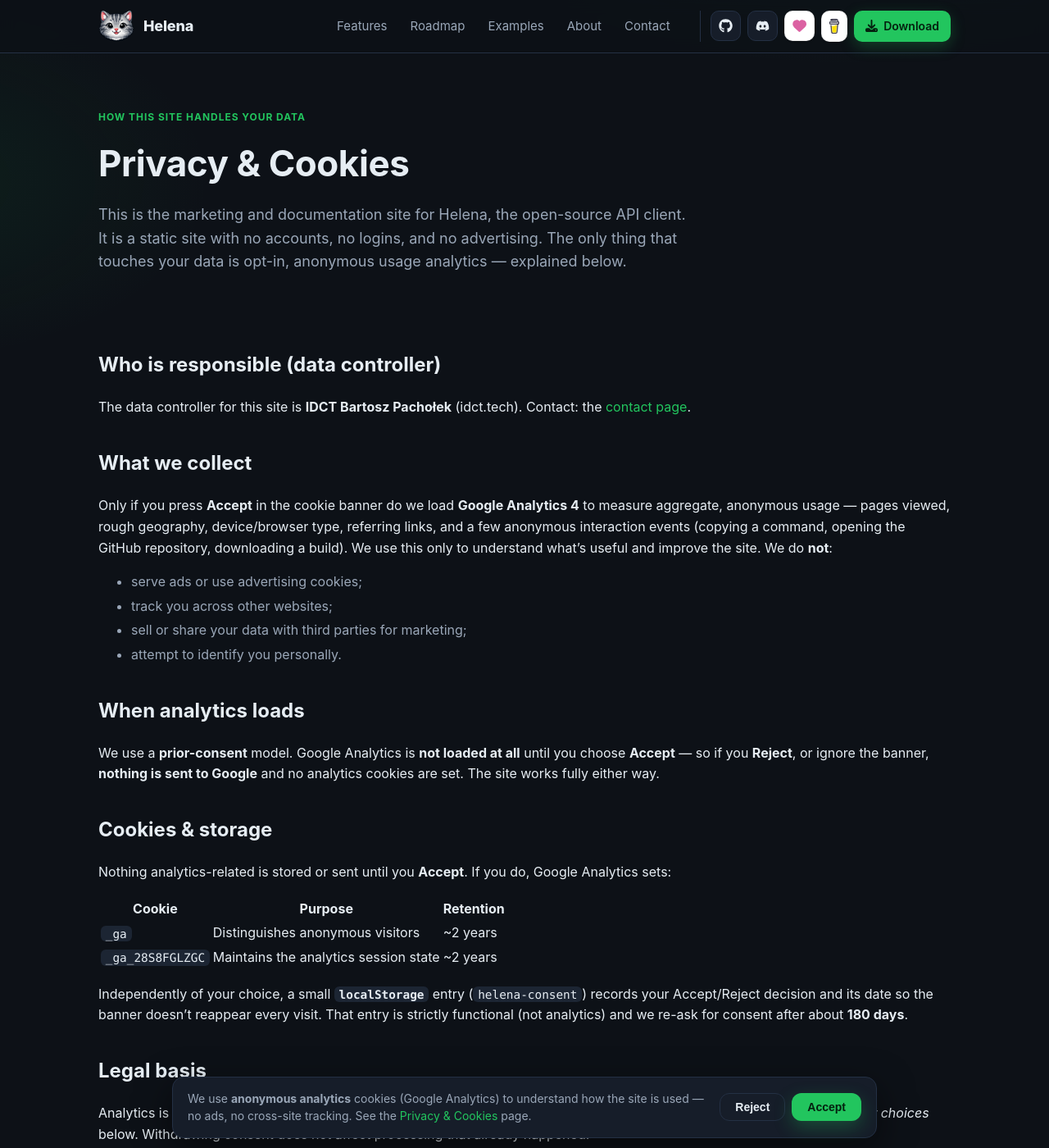
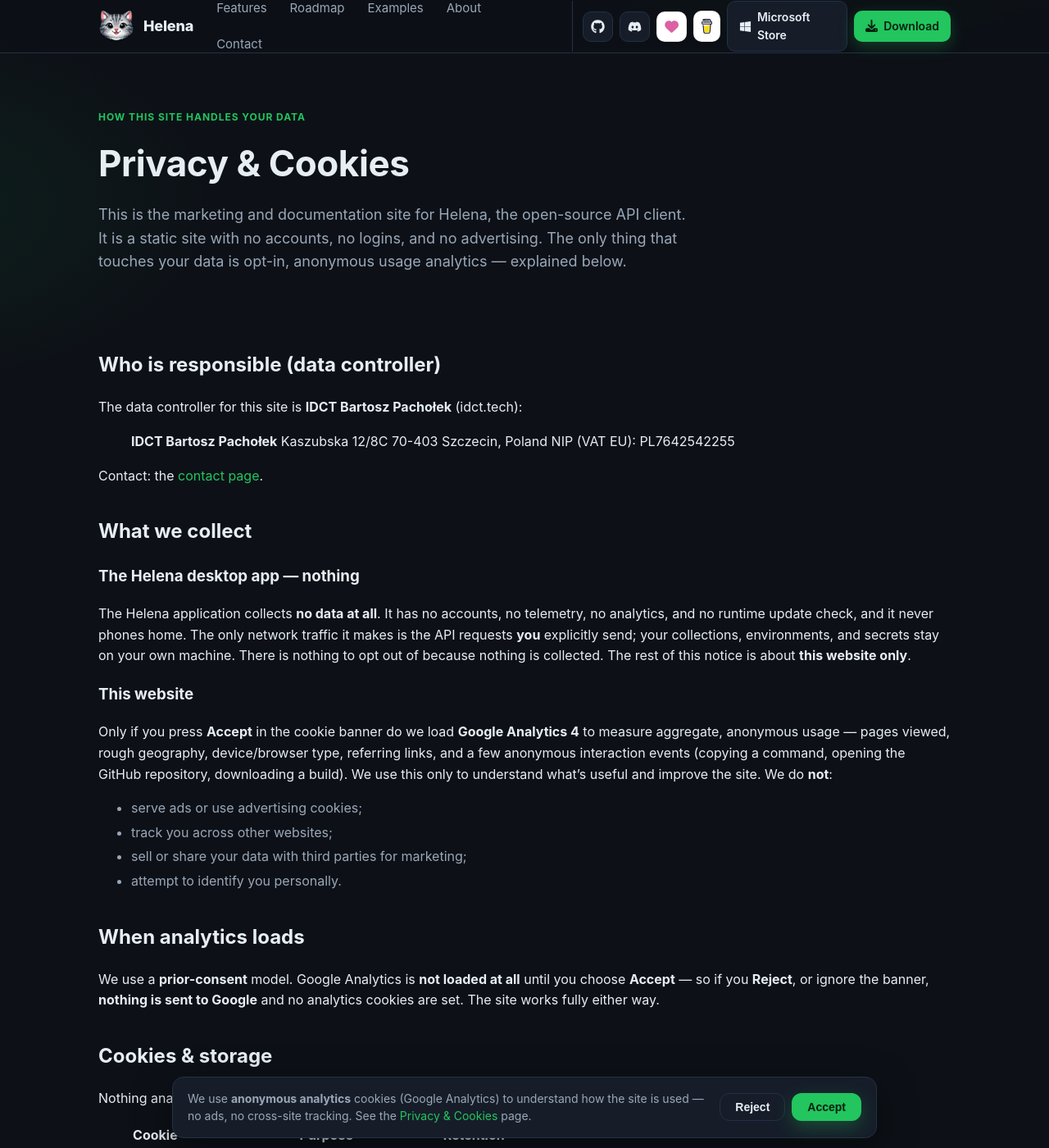
Before and after one commit to ideaconnect/helena, a Jekyll site: the page built from website/privacy.md, in a window 1280 px wide and 1400 px high. Shown: the whole window at 82% size. Built offline with Jekyll 4.4.1, drawn with Linux system fonts in a browser that asks for light colours.

Commit message:
website: add registered address/NIP + app-data notice to privacy; nav Microsoft Store CTA
Privacy policy:
- Add the data controller's registered address (Kaszubska 12/8C, 70-403
  Szczecin, Poland) and NIP / VAT EU (PL7642542255).
- Add an explicit "The Helena desktop app collects nothing" section — no
  accounts, telemetry, analytics, or update check; the app never phones home.
  Clarify the rest of the notice is about the website only (GA4, prior consent).

Nav: add a Microsoft Store CTA next to the Download button (Windows logo icon,
Windows-blue hover accent, icon-only on mobile). No listing exists yet, so it
links to the homepage as a placeholder until the app is published — swap the
href for the apps.microsoft.com URL then.

```diff
--- a/website/_layouts/default.html
+++ b/website/_layouts/default.html
@@ -79,6 +79,8 @@
         <a class="ghost icon-only" href="{{ site.discord }}" aria-label="Join the Discord" title="Join the Discord">{% include icon-discord.svg %}</a>
         <a class="ghost icon-only sponsor" href="{{ site.sponsor }}" aria-label="Sponsor Helena on GitHub" title="Sponsor on GitHub" rel="noopener">{% include icon-sponsor.svg %}</a>
         <a class="ghost icon-only coffee" href="{{ site.coffee }}" aria-label="Buy me a coffee" title="Buy me a coffee" rel="noopener"><img class="ic-img" src="{{ '/assets/img/bmc-brand-icon.png' | relative_url }}" alt="" aria-hidden="true" width="415" height="600"></a>
+        {%- comment -%} Microsoft Store CTA. No listing yet — points to the homepage as a placeholder; swap the href for the apps.microsoft.com URL once the app is published. {%- endcomment -%}
+        <a class="ghost store" href="{{ '/' | relative_url }}" aria-label="Get Helena on the Microsoft Store" title="Get Helena on the Microsoft Store">{% include icon-store.svg %}<span>Microsoft Store</span></a>
         <a class="solid" href="{{ '/download/' | relative_url }}">{% include icon-download.svg %}<span>Download</span></a>
       </div>
     </div>
--- a/website/assets/css/style.css
+++ b/website/assets/css/style.css
@@ -103,6 +103,8 @@
 .nav-cta .sponsor { color: #db61a2; }
 .nav-cta .sponsor:hover { border-color: #db61a2; color: #db61a2; }
 .nav-cta .coffee:hover { border-color: #e2b100; }
+/* Microsoft Store CTA — ghost button with a Windows-blue hover accent. */
+.nav-cta .store:hover { border-color: #0067b8; color: #2b88d8; }
 /* Raster brand marks (e.g. Buy Me a Coffee) in the icon-only nav buttons. */
 .ic-img { height: 18px; width: auto; display: inline-block; vertical-align: -0.28em; flex: 0 0 auto; }
 .nav-cta .solid { color: #04210f; background: var(--green-bright); box-shadow: 0 6px 18px rgba(34, 197, 94, .25); }
@@ -333,6 +335,8 @@
   .nav-cta { order: 2; margin-left: auto; border-left: 0; padding-left: 0; }
   .nav-links { order: 3; width: 100%; margin-left: 0; justify-content: center; gap: 2px; }
   .nav-links a { padding: 6px 10px; }
+  /* Collapse the Microsoft Store CTA to icon-only so the top row stays compact. */
+  .nav-cta .store span { display: none; }
   .hero { padding: 44px 0 24px; }
 }
 
--- a/website/privacy.md
+++ b/website/privacy.md
@@ -8,10 +8,27 @@
 
 ## Who is responsible (data controller)
 
-The data controller for this site is **IDCT Bartosz Pachołek** (idct.tech).
+The data controller for this site is **IDCT Bartosz Pachołek** (idct.tech):
+
+> **IDCT Bartosz Pachołek**
+> Kaszubska 12/8C
+> 70-403 Szczecin, Poland
+> NIP (VAT EU): PL7642542255
+
 Contact: the [contact page]({{ '/contact/' | relative_url }}).
 
 ## What we collect
+
+### The Helena desktop app — nothing
+
+The Helena application collects **no data at all**. It has no accounts, no
+telemetry, no analytics, and no runtime update check, and it never phones home.
+The only network traffic it makes is the API requests **you** explicitly send;
+your collections, environments, and secrets stay on your own machine. There is
+nothing to opt out of because nothing is collected. The rest of this notice is
+about **this website only**.
+
+### This website
 
 Only if you press **Accept** in the cookie banner do we load **Google Analytics 4**
 to measure aggregate, anonymous usage — pages viewed, rough geography,
```
Also changed, not shown: website/_includes/icon-store.svg (added).
